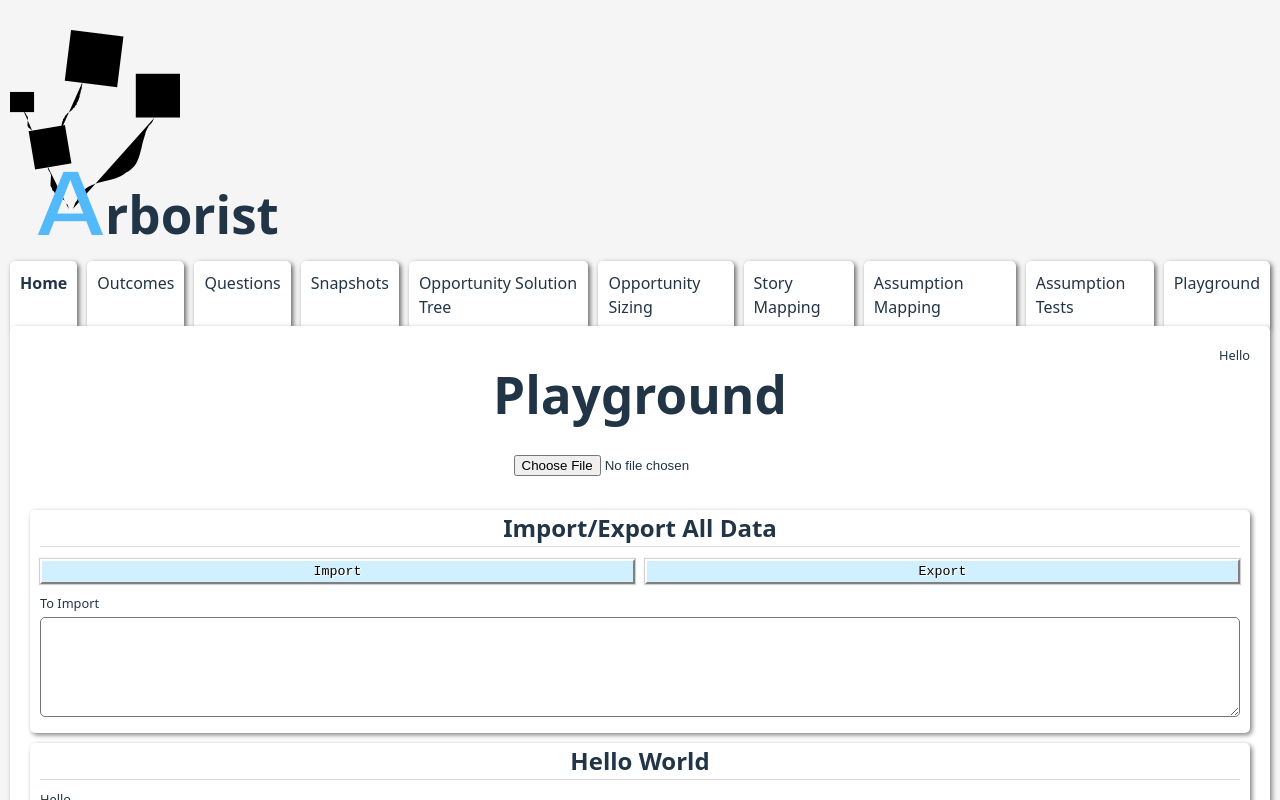
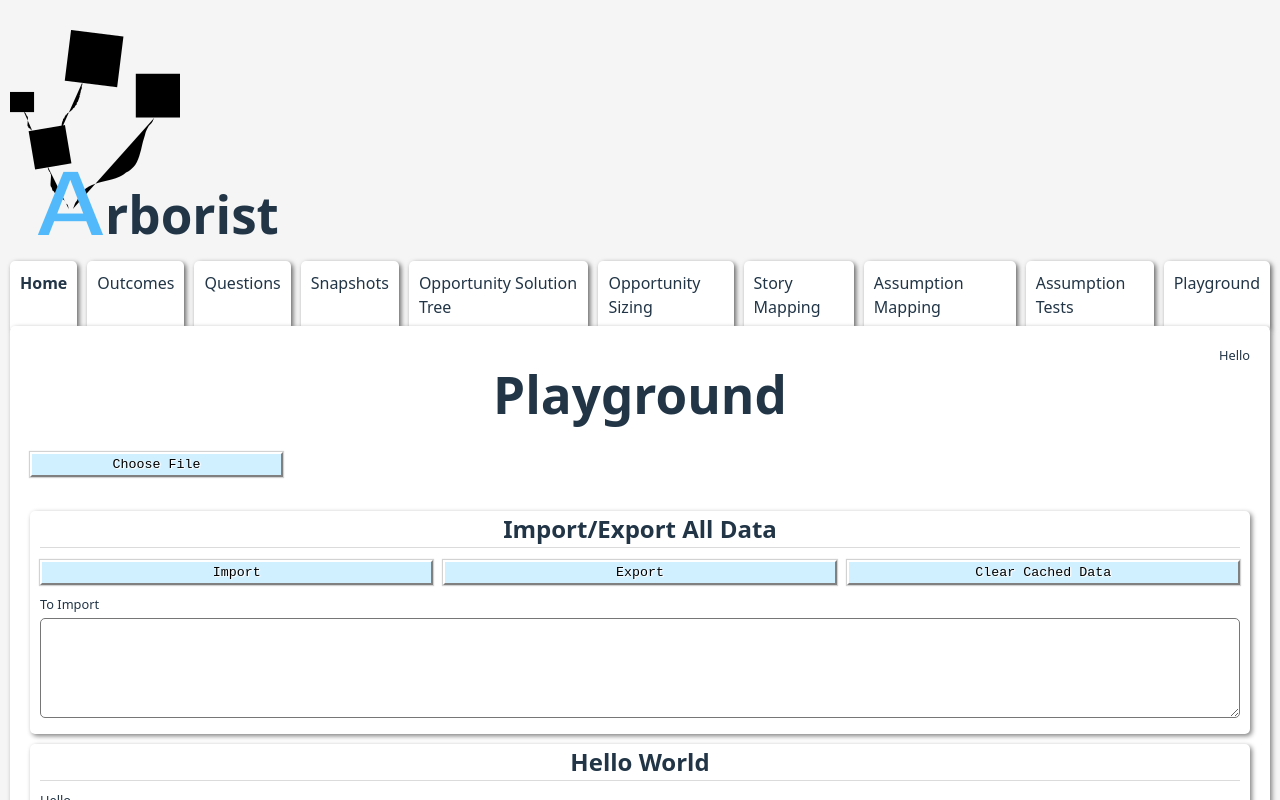
Before and after one commit to Iubalus/arborist, a Vue app in the folder arborist/: page / in a window 1280 px wide. Shown: the top 800 px of the page. Built offline with nearby package versions, Linux system fonts and the light colour scheme.

Commit message:
Adjust the styles of the image selector

```diff
--- a/arborist/src/api/mockapi.ts
+++ b/arborist/src/api/mockapi.ts
@@ -103,6 +103,10 @@ function nextSnapshotId() {
 
 function commitStore() {
     localStorage.setItem(ARBORIST_DATA_KEY, JSON.stringify(data));
+}
+
+export function clearCachedData() {
+    localStorage.setItem(ARBORIST_DATA_KEY, "");
 }
 
 export function createAPI(): API {
--- a/arborist/src/components/bits/ImageUpload.vue
+++ b/arborist/src/components/bits/ImageUpload.vue
@@ -1,6 +1,7 @@
 <template>
-    <div>
+    <div class="image-select">
         <input @change="handleImage" type="file" accept="image/*">
+        <span :title="`${internalImage?.size} bytes, ${internalImage?.type}`">{{ (internalImage || {}).filename }}</span>
     </div>
 </template>
 <script lang="ts">
@@ -57,4 +58,41 @@ export default defineComponent({
 })
 
 </script>
-<style scoped></style>
+<style scoped>
+.image-select {
+    display: flex;
+    gap: 10px;
+    width: 100%;
+
+    input {
+        box-shadow: 0 0 1px 1px rgb(211, 210, 210);
+
+        &::file-selector-button {
+            font-family: monospace;
+            width: 100%;
+            text-align: center;
+            padding: 3px 10px;
+            box-sizing: border-box;
+            background: rgb(209, 240, 255);
+            border: solid 1px rgb(128, 128, 128);
+            box-shadow: 0 0 1px 1px rgb(211, 210, 210);
+            border-top: 2px solid white;
+            border-left: 2px solid white;
+            border-right: 2px solid gray;
+            border-bottom: 2px solid gray;
+            text-shadow:
+                1px 0px 1px white,
+                1px 1px 1px white;
+        }
+
+        &:hover::file-selector-button {
+            cursor: pointer;
+            border-top: 2px solid darkgray;
+            border-left: 2px solid darkgray;
+            border-right: 2px solid transparent;
+            border-bottom: 2px solid transparent;
+            background: rgb(175, 201, 214);
+        }
+    }
+}
+</style>
--- a/arborist/src/components/pages/Playground.vue
+++ b/arborist/src/components/pages/Playground.vue
@@ -12,6 +12,7 @@
             <FlexRow>
                 <Btn text="Import" @click="importJSON"></Btn>
                 <Btn text="Export" @click="exportJSON"></Btn>
+                <Btn text="Clear Cached Data" @click="clearCached" />
             </FlexRow>
             <LabelText label="To Import" big-text v-model:value="toImport" />
         </Card>
@@ -45,7 +46,7 @@ import DragCanvas from '../bits/DragCanvas.vue';
 import DualEditList from '../bits/DualEditList.vue';
 import Snapshot from './Snapshot.vue';
 import Selct from '../bits/Selct.vue';
-import { createAPI } from '../../api/mockapi';
+import { clearCachedData, createAPI } from '../../api/mockapi';
 import FlexRow from '../bits/FlexRow.vue';
 import ImageUpload from '../bits/ImageUpload.vue';
 import type { ImageFile } from '../types/ImageFile';
@@ -79,6 +80,11 @@ export default defineComponent({
             let exported = await createAPI().export();
             navigator.clipboard.writeText(JSON.stringify(exported, null, 2));
             this.message = "Exported content to clipboard";
+        },
+        clearCached() {
+            this.message = "";
+            clearCachedData();
+            this.message = "Cache has been cleared. Refresh to complete the process.";
         }
     }
 })
```
